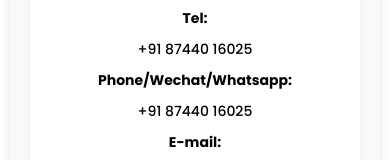
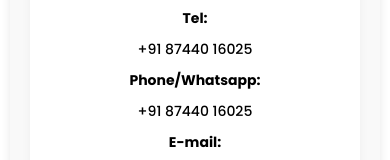
Before and after one commit to BharatAgni/rspharmamachinery, a React (Create React App) app: page /contact in a window 390 px wide. Shown: the part 269-429 px from the top of the page. Built offline with nearby package versions, Linux system fonts and the light colour scheme.

Commit message:
update Contact component to remove redundancy in contact information; simplify phone listing for clarity

```diff
--- a/src/components/Contact/Contact.jsx
+++ b/src/components/Contact/Contact.jsx
@@ -12,7 +12,7 @@ const Contact = () => {
       <div className="contact-content">
         <div className="contact-info">
           <p><strong>Tel:</strong> +91 87440 16025</p>
-          <p><strong>Phone/Wechat/Whatsapp:</strong> +91 87440 16025</p>
+          <p><strong>Phone/Whatsapp:</strong> +91 87440 16025</p>
           <p><strong>E-mail:</strong> rspharmamachinery@gmail.com</p>
           <p><strong>RS PHARMA Add:</strong>CVQM+HXJ, Pelhar, Maharashtra 401208</p>
           <p><strong>RS PHARMA Factory Add:</strong> CVQM+HXJ, Pelhar, Maharashtra 401208</p>
```
